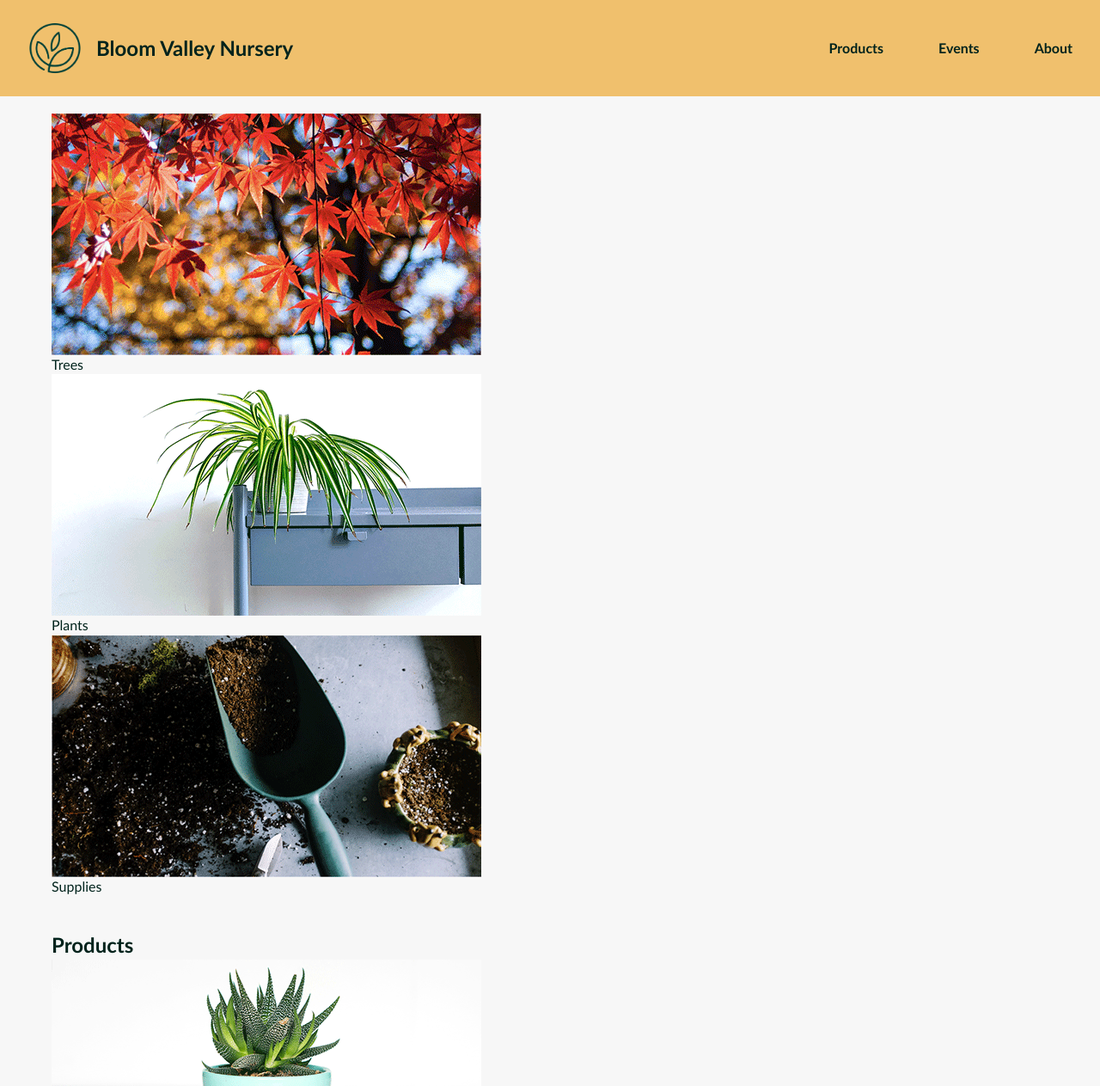
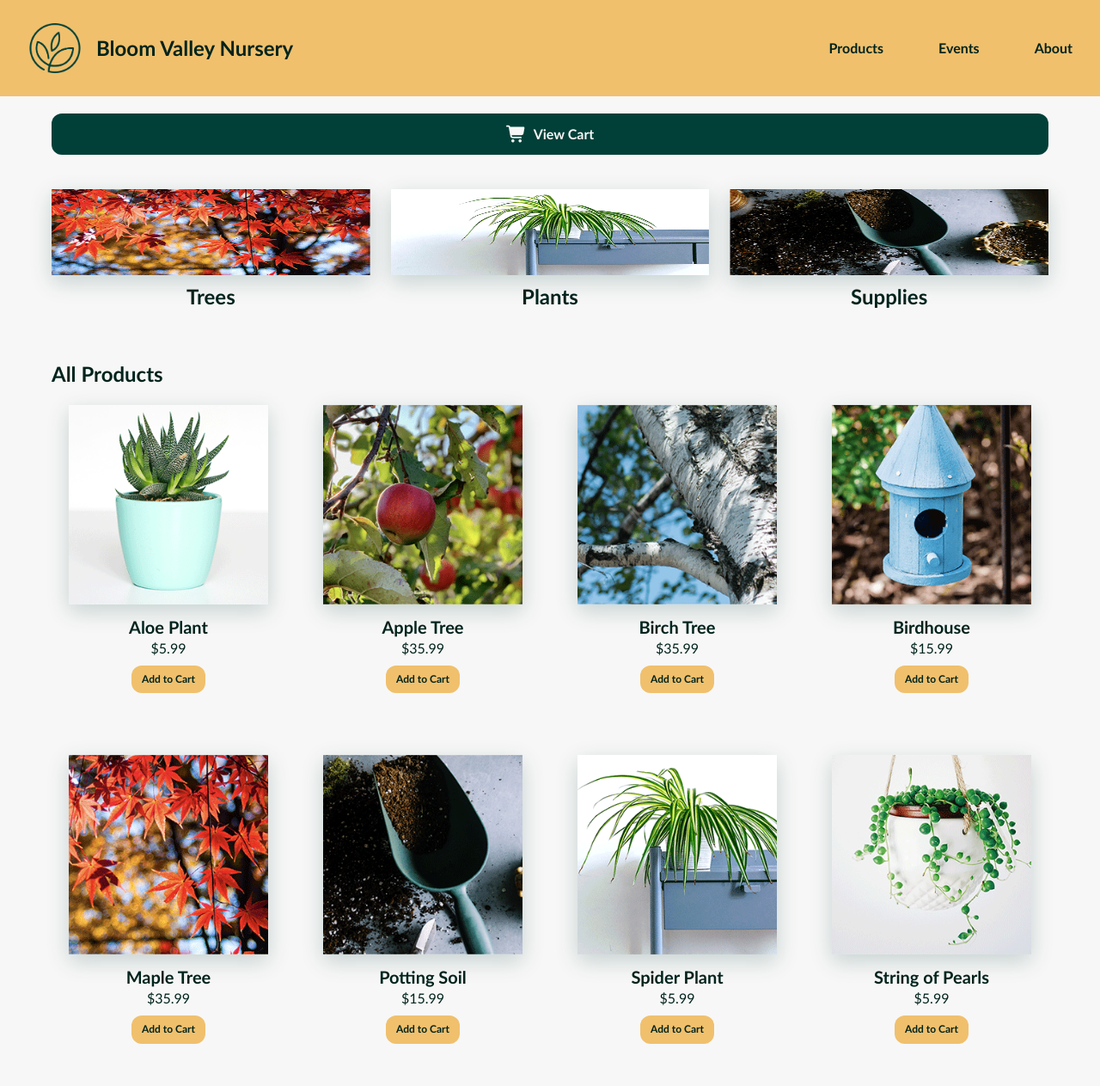
Before and after one commit to willdelorm/bloom-valley-nursery, a plain HTML site: page products.html in a window 1280 px wide. Shown: the top 1263 px of the page at 86% size. Drawn offline with Linux system fonts and the light colour scheme.

Commit message:
style product page

```diff
--- a/css/global.css
+++ b/css/global.css
@@ -10,6 +10,15 @@ body {
   font-size: 1rem;
   font-weight: normal;
   line-height: 1.4;
+}
+
+button {
+  background-color: var(--color-secondary);
+  color: var(--color-on-background);
+  font-size: 0.75rem;
+  font-weight: bold;
+  padding: 0.5rem 0.75rem;
+  border-radius: 0.75rem;
 }
 
 h1 {
@@ -113,15 +122,6 @@ footer {
   padding: 0.5rem 0.75rem;
 }
 
-.news-form button {
-  background-color: var(--color-secondary);
-  color: var(--color-on-background);
-  font-size: 0.75rem;
-  font-weight: bold;
-  padding: 0.5rem 0.75rem;
-  border-radius: 0.75rem;
-}
-
 .socials-group {
   display: flex;
   justify-content: center;
--- a/css/products.css
+++ b/css/products.css
@@ -0,0 +1,107 @@
+/* Cart Button */
+.btn-group {
+  display: flex;
+  justify-content: center;
+}
+
+.btn-cart {
+  background-color: var(--color-primary);
+  color: var(--color-on-primary);
+  font-size: 1rem;
+  font-weight: bold;
+  border-radius: 0.75rem;
+  width: 100%;
+  padding: 0.75rem 1.5rem;
+
+  display: flex;
+  justify-content: center;
+  align-items: center;
+  gap: 0.5rem;
+}
+
+.btn-cart img {
+  width: 24px;
+  height: 24px;
+}
+
+/* Categories Section */
+.category-group {
+  display: grid;
+  grid-template-columns: repeat(3, 1fr);
+  gap: 24px;
+}
+
+.category-card img {
+  width: 100%;
+  aspect-ratio: 1 / 1;
+  object-fit: fill;
+  box-shadow: var(--box-shadow);
+  margin-bottom: 0.5rem;
+}
+
+.category-card p {
+  font-weight: bold;
+  text-align: center;
+}
+
+/* Products Section */
+.section-products {
+  padding: 2.25rem 1.25rem;
+}
+
+.products-group {
+  display: grid;
+  grid-template-columns: repeat(2, 1fr);
+  gap: 20px;
+}
+
+.product-card {
+  padding: 20px;
+}
+
+.product-img {
+  width: 100%;
+  height: auto;
+  aspect-ratio: 1 / 1;
+  object-fit: fill;
+  margin-bottom: 12px;
+  box-shadow: var(--box-shadow);
+}
+
+.product-img img {
+  height: 100%;
+  width: 100%;
+  object-fit: cover;
+}
+
+.product-card figcaption {
+  text-align: center;
+}
+
+.product-name {
+  font-size: 1rem;
+  font-weight: bold;
+}
+
+.product-btn {
+  margin: 0.5rem;
+}
+
+@media (min-width: 768px) {
+  .category-card img {
+    height: 100px;
+  }
+
+  .category-card p {
+    font-size: 1.5rem;
+  }
+
+  .products-group {
+    grid-template-columns: repeat(4, 1fr);
+    gap: 24px;
+  }
+
+  .product-name {
+    font-size: 1.25rem;
+  }
+}
--- a/products.html
+++ b/products.html
@@ -37,8 +37,18 @@
     </header>
 
     <main>
+      <section class="btn-group">
+        <button type="button" class="btn-cart">
+          <img
+            src="assets/icons/cart-shopping-solid-full.svg"
+            alt="shopping cart"
+          />
+          <span>View Cart</span>
+        </button>
+      </section>
       <section class="section-categories">
         <h2 class="sr-only">Categories</h2>
+        <div class="category-group">
           <div class="category-card">
             <img src="assets/imgs/Client1_MapleTree.png" alt="maple tree" />
             <p>Trees</p>
@@ -51,9 +61,11 @@
             <img src="assets/imgs/Client1_PottingSoil.png" alt="potting soil" />
             <p>Supplies</p>
           </div>
+        </div>
       </section>
-      <section>
-        <h2>Products</h2>
+      <section class="section-products">
+        <h2>All Products</h2>
+        <div class="products-group">
           <figure class="product-card">
             <div class="product-img">
               <img src="assets/imgs/Client1_AloePlant.png" alt="aloe plant" />
@@ -61,15 +73,102 @@
             <figcaption>
               <p class="product-name">Aloe Plant</p>
               <p>$5.99</p>
+              <button type="button" class="product-btn">Add to Cart</button>
             </figcaption>
           </figure>
+          <figure class="product-card">
+            <div class="product-img">
+              <img src="assets/imgs/Client1_AppleTree.png" alt="apple tree" />
+            </div>
+            <figcaption>
+              <p class="product-name">Apple Tree</p>
+              <p>$35.99</p>
+              <button type="button" class="product-btn">Add to Cart</button>
+            </figcaption>
+          </figure>
+          <figure class="product-card">
+            <div class="product-img">
+              <img src="assets/imgs/Client1_BirchTree.png" alt="Birch Tree" />
+            </div>
+            <figcaption>
+              <p class="product-name">Birch Tree</p>
+              <p>$35.99</p>
+              <button type="button" class="product-btn">Add to Cart</button>
+            </figcaption>
+          </figure>
+          <figure class="product-card">
+            <div class="product-img">
+              <img src="assets/imgs/Client1_BirdHouse.png" alt="Birdhouse" />
+            </div>
+            <figcaption>
+              <p class="product-name">Birdhouse</p>
+              <p>$15.99</p>
+              <button type="button" class="product-btn">Add to Cart</button>
+            </figcaption>
+          </figure>
+          <figure class="product-card">
+            <div class="product-img">
+              <img src="assets/imgs/Client1_MapleTree.png" alt="Maple Tree" />
+            </div>
+            <figcaption>
+              <p class="product-name">Maple Tree</p>
+              <p>$35.99</p>
+              <button type="button" class="product-btn">Add to Cart</button>
+            </figcaption>
+          </figure>
+          <figure class="product-card">
+            <div class="product-img">
+              <img src="assets/imgs/Client1_PottingSoil.png" alt="Potting Soil" />
+            </div>
+            <figcaption>
+              <p class="product-name">Potting Soil</p>
+              <p>$15.99</p>
+              <button type="button" class="product-btn">Add to Cart</button>
+            </figcaption>
+          </figure>
+          <figure class="product-card">
+            <div class="product-img">
+              <img src="assets/imgs/Client1_SpiderPlant.png" alt="Spider Plant" />
+            </div>
+            <figcaption>
+              <p class="product-name">Spider Plant</p>
+              <p>$5.99</p>
+              <button type="button" class="product-btn">Add to Cart</button>
+            </figcaption>
+          </figure>
+          <figure class="product-card">
+            <div class="product-img">
+              <img src="assets/imgs/Client1_StringofPearls.png" alt="String of Pearls" />
+            </div>
+            <figcaption>
+              <p class="product-name">String of Pearls</p>
+              <p>$5.99</p>
+              <button type="button" class="product-btn">Add to Cart</button>
+            </figcaption>
+          </figure>
+          <figure class="product-card">
+            <div class="product-img">
+              <img src="assets/imgs/Client1_WateringCan.png" alt="Watering Can" />
+            </div>
+            <figcaption>
+              <p class="product-name">Watering Can</p>
+              <p>$15.99</p>
+              <button type="button" class="product-btn">Add to Cart</button>
+            </figcaption>
+          </figure>
+        </div>
       </section>
     </main>
     <footer class="flex-col">
       <div class="footer-left">
         <h2 class="news-header">Sign up for our monthly newsletter!</h2>
         <form class="news-form">
-          <input type="email" id="email" placeholder="Enter email address..." aria-label="email" />
+          <input
+            type="email"
+            id="email"
+            placeholder="Enter email address..."
+            aria-label="email"
+          />
           <button type="submit">Subscribe</button>
         </form>
         <div class="socials-group flex-center">
```
Also changed, not shown: assets/icons/cart-shopping-solid-full.svg (added). Lines whose indentation alone changed are shown as unchanged.
